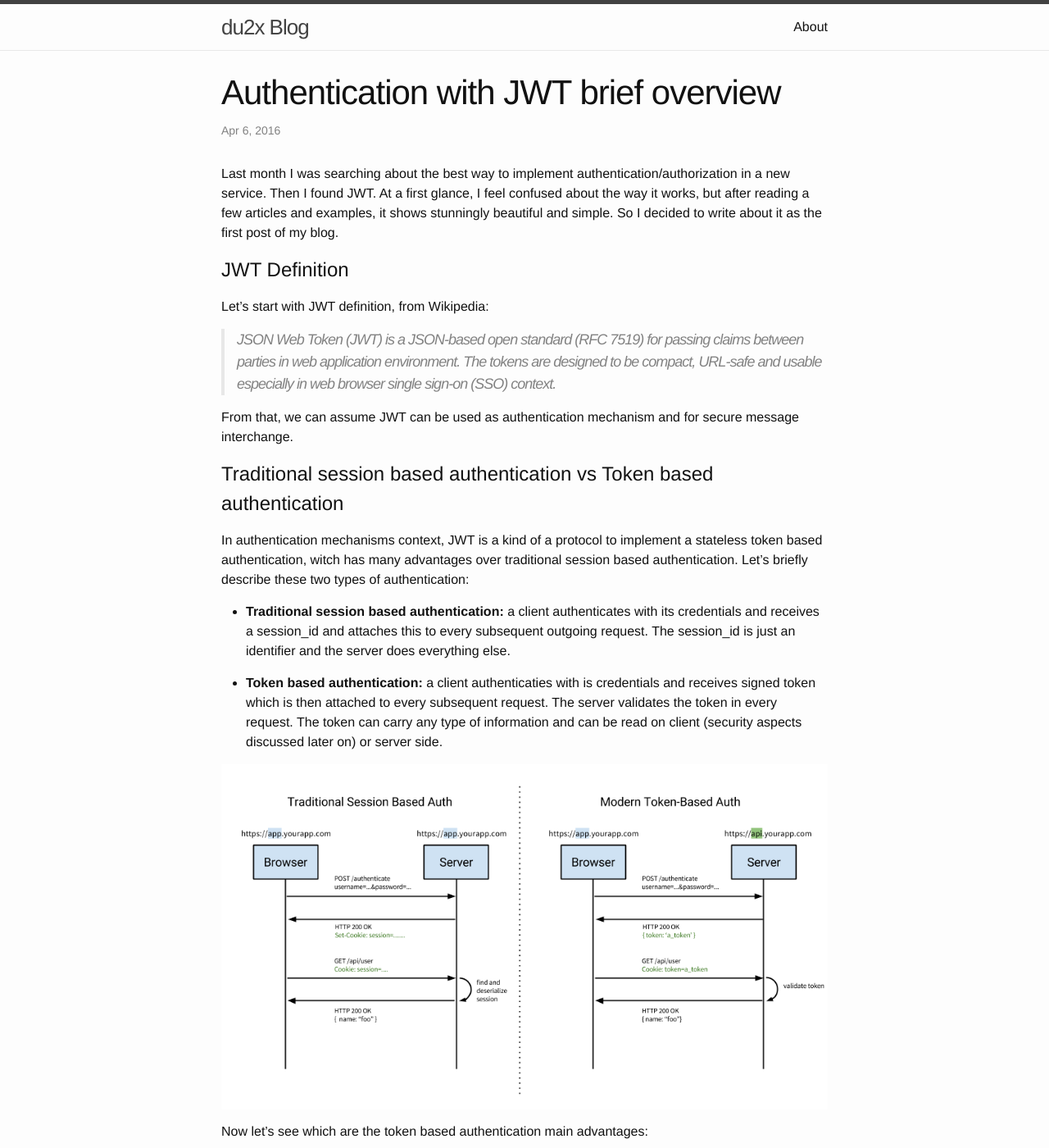
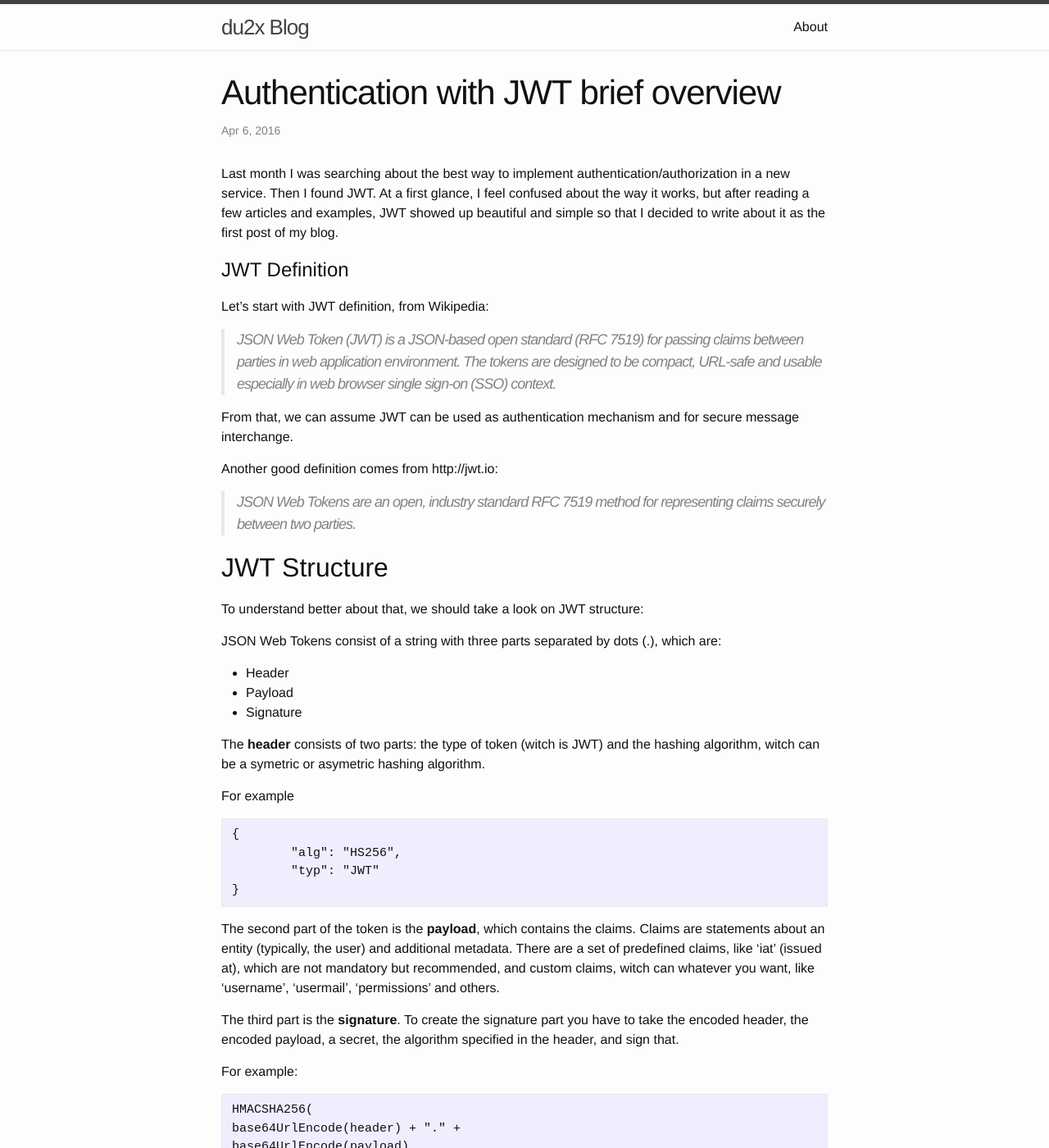
Before and after one commit to du2x/du2x.github.io, a Jekyll site: the page built from _posts/2016-04-06-jwt-brief-overview.markdown, in a window 1280 px wide and 1400 px high. Shown: the whole window at 82% size. Built offline with Jekyll 4.4.1, drawn with Linux system fonts in a browser that asks for light colours; some of the changed text lies outside the part shown.

Commit message:
Small fixes

```diff
--- a/_posts/2016-04-06-jwt-brief-overview.markdown
+++ b/_posts/2016-04-06-jwt-brief-overview.markdown
@@ -6,7 +6,7 @@ date:   2016-04-06 16:09:02 +0000
 categories: jwt auth
 ---
 
-Last month I was searching about the best way to implement authentication/authorization in a new service. Then I found JWT. At a first glance, I feel confused about the way it works, but after reading a few articles and examples, it shows stunningly beautiful and simple. So I decided to write about it as the first post of my blog.
+Last month I was searching about the best way to implement authentication/authorization in a new service. Then I found JWT. At a first glance, I feel confused about the way it works, but after reading a few articles and examples, JWT showed up beautiful and simple so that I decided to write about it as the first post of my blog.
 
 # JWT Definition
 
@@ -17,6 +17,46 @@ Let's start with JWT definition, from Wikipedia:
 > in web browser single sign-on (SSO) context.
 
 From that, we can assume JWT can be used as authentication mechanism and for secure message interchange.
+
+Another good definition comes from http://jwt.io:
+
+> JSON Web Tokens are an open, industry standard RFC 7519 method for representing claims
+> securely between two parties.
+
+## JWT Structure
+
+To understand better about that, we should take a look on JWT structure:
+
+JSON Web Tokens consist of a string with three parts separated by dots (.), which are:
+
+* Header
+* Payload
+* Signature
+
+The **header** consists of two parts: the type of token (witch is JWT) and the hashing algorithm, witch can be a symetric or asymetric hashing algorithm.
+
+For example
+
+	{
+		"alg": "HS256",
+		"typ": "JWT"
+	}
+
+The second part of the token is the **payload**, which contains the claims. Claims are statements about an entity (typically, the user) and additional metadata. There are a set of predefined claims, like 'iat' (issued at), which are not mandatory but recommended,  and custom claims, witch can whatever you want, like 'username', 'usermail', 'permissions' and others.
+
+The third part is the **signature**. To create the signature part you have to take the encoded header, the encoded payload, a secret, the algorithm specified in the header, and sign that.
+
+For example:
+
+	HMACSHA256(
+	base64UrlEncode(header) + "." +
+	base64UrlEncode(payload),
+	secret)
+
+The resulting token would be something like that below:
+
+	eyJhbGciOiJIUzI1NiIsInR5cCI6IkpXVCJ9.eyJzdWIiOiIxMjM0NTY3ODkwIiwibmFtZSI6IkpvaG4gRG9lIiwiYWRtaW4iOnRydWV9.TJVA95OrM7E2cBab30RMHrHDcEfxjoYZgeFONFh7HgQ
+
 
 # Traditional session based authentication vs Token based authentication
 
@@ -49,6 +89,4 @@ There other advantages also, like CORS issues and security issues, but I will le
 
 # Conclusion
 
-Those advantages are enougth in many cases to decide for using a standized way (JWT) to obtain a token based authentication mechanism.
-
-Let's see the JWT anatomy and good practicies on using JWT on next posts.
+Those advantages are enougth in many cases to decide for using a compact, url-safe and standized way (JWT) to obtain a token based authentication mechanism. But how to use it? What are the best practicties? Let's see later on next posts!
```
Also changed, not shown: 2 other files.
